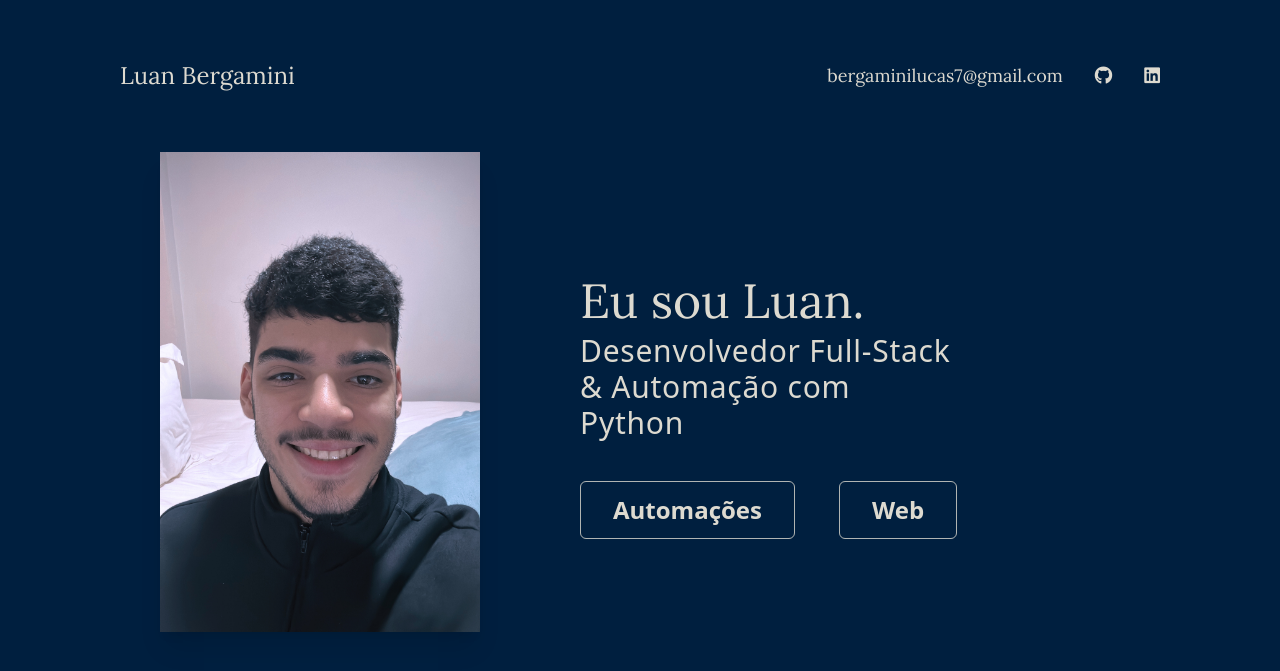
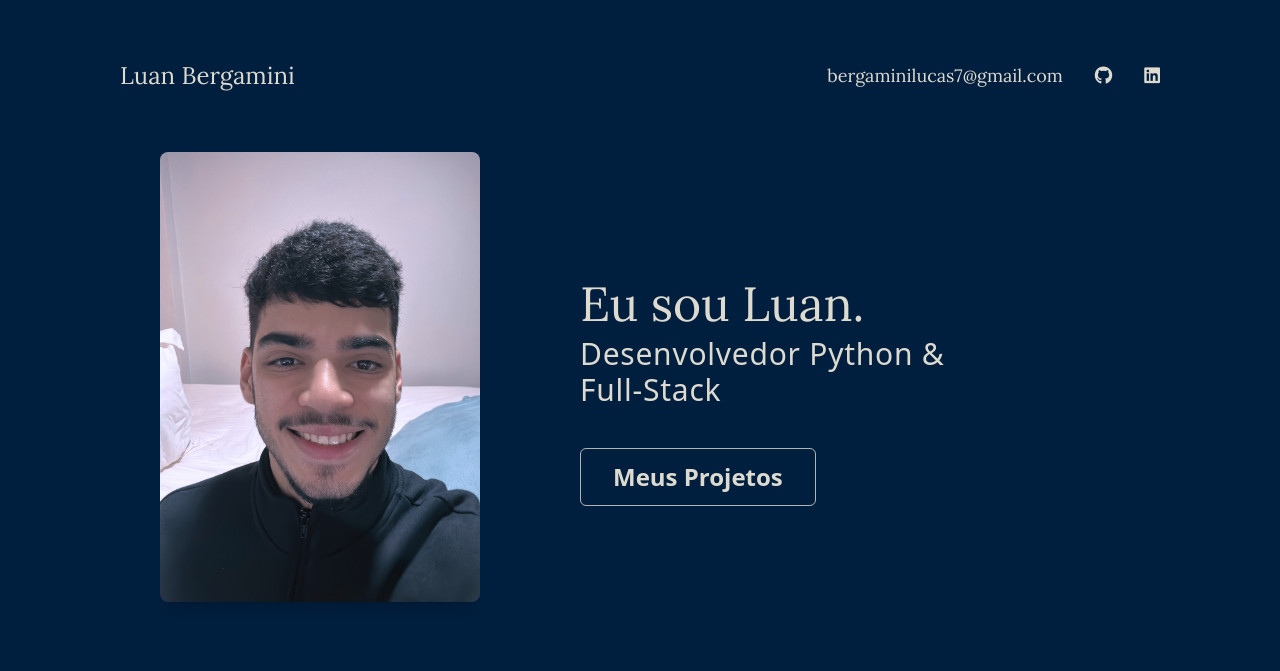
Before and after one commit to Luanzinhob5/100daysofcode-day83, a Flask app: page / in a window 1280 px wide. Shown: the top 671 px of the page. Run offline with Flask 3, Linux system fonts and the light colour scheme.

Commit message:
08/06/25

```diff
--- a/main.py
+++ b/main.py
@@ -1,19 +1,38 @@
 from flask import Flask, render_template
+from flask_sqlalchemy import SQLAlchemy
+from sqlalchemy.orm import DeclarativeBase, Mapped, mapped_column
+from sqlalchemy import Integer, String, Float
 
 app = Flask(__name__)
+
+app.config['SQLALCHEMY_DATABASE_URI'] = 'sqlite:///projetos.db'
+db = SQLAlchemy(app)
+
+#Modelo da tabela
+class Projeto(db.Model):
+    id: Mapped[int] = mapped_column(Integer, primary_key=True)
+    titulo: Mapped[str] = mapped_column(String(30), nullable=False)
+    descricao: Mapped[str] = mapped_column(String(100), nullable=False)
+    imagem: Mapped[str] = mapped_column(String, nullable=False)
+    link_github: Mapped[str] = mapped_column(String, nullable=False)
+    conteudo: Mapped[str] = mapped_column(String(1000), nullable=False)
+
+    def __repr__(self):
+        return f'<Projeto {self.titulo}>'
 
 
 @app.route("/")
 def home():
     return render_template("home.html")
 
-@app.route("/contato")
-def web():
-    return render_template("web.html")
+@app.route("/sobre")
+def sobre():
+    return render_template("sobre.html")
 
-@app.route("/sobre")
+@app.route("/automacoes")
 def automacoes():
-    return render_template("automacoes.html")
+    projetos_automacao = db.session.execute(db.select(Projeto).order_by(Projeto.titulo)).scalars().all()
+    return render_template("projetos.html", projetos=projetos_automacao)
 
 if __name__ == "__main__":
     app.run(debug=True)
--- a/static/css/output.css
+++ b/static/css/output.css
@@ -5,14 +5,13 @@
   :root, :host {
     --font-sans: ui-sans-serif, system-ui, sans-serif, "Apple Color Emoji",
       "Segoe UI Emoji", "Segoe UI Symbol", "Noto Color Emoji";
+    --font-serif: ui-serif, Georgia, Cambria, "Times New Roman", Times, serif;
     --font-mono: ui-monospace, SFMono-Regular, Menlo, Monaco, Consolas, "Liberation Mono",
       "Courier New", monospace;
-    --color-red-100: oklch(93.6% 0.032 17.717);
-    --color-gray-600: oklch(44.6% 0.03 256.802);
     --color-gray-800: oklch(27.8% 0.033 256.848);
-    --color-black: #000;
     --color-white: #fff;
     --spacing: 0.25rem;
+    --container-4xl: 56rem;
     --text-lg: 1.125rem;
     --text-lg--line-height: calc(1.75 / 1.125);
     --text-xl: 1.25rem;
@@ -25,11 +24,14 @@
     --text-4xl--line-height: calc(2.5 / 2.25);
     --text-5xl: 3rem;
     --text-5xl--line-height: 1;
+    --text-6xl: 3.75rem;
+    --text-6xl--line-height: 1;
     --font-weight-semibold: 600;
     --font-weight-bold: 700;
     --tracking-wide: 0.025em;
-    --tracking-wider: 0.05em;
+    --leading-relaxed: 1.625;
     --radius-md: 0.375rem;
+    --radius-lg: 0.5rem;
     --default-transition-duration: 150ms;
     --default-transition-timing-function: cubic-bezier(0.4, 0, 0.2, 1);
     --default-font-family: var(--font-sans);
@@ -182,8 +184,17 @@
   }
 }
 @layer utilities {
+  .absolute {
+    position: absolute;
+  }
+  .relative {
+    position: relative;
+  }
   .static {
     position: static;
+  }
+  .inset-0 {
+    inset: calc(var(--spacing) * 0);
   }
   .container {
     width: 100%;
@@ -203,20 +214,20 @@
       max-width: 96rem;
     }
   }
-  .m-20 {
-    margin: calc(var(--spacing) * 20);
-  }
   .mx-20 {
     margin-inline: calc(var(--spacing) * 20);
   }
   .mx-auto {
     margin-inline: auto;
   }
-  .mt-1 {
-    margin-top: calc(var(--spacing) * 1);
-  }
   .mt-2 {
     margin-top: calc(var(--spacing) * 2);
+  }
+  .mt-4 {
+    margin-top: calc(var(--spacing) * 4);
+  }
+  .mt-6 {
+    margin-top: calc(var(--spacing) * 6);
   }
   .mt-8 {
     margin-top: calc(var(--spacing) * 8);
@@ -224,92 +235,80 @@
   .mt-10 {
     margin-top: calc(var(--spacing) * 10);
   }
+  .mt-20 {
+    margin-top: calc(var(--spacing) * 20);
+  }
+  .mb-2 {
+    margin-bottom: calc(var(--spacing) * 2);
+  }
+  .mb-4 {
+    margin-bottom: calc(var(--spacing) * 4);
+  }
+  .mb-6 {
+    margin-bottom: calc(var(--spacing) * 6);
+  }
+  .mb-16 {
+    margin-bottom: calc(var(--spacing) * 16);
+  }
   .flex {
     display: flex;
+  }
+  .grid {
+    display: grid;
   }
   .hidden {
     display: none;
   }
-  .table {
-    display: table;
+  .h-16 {
+    height: calc(var(--spacing) * 16);
   }
-  .h-6 {
-    height: calc(var(--spacing) * 6);
+  .h-56 {
+    height: calc(var(--spacing) * 56);
   }
-  .h-10 {
-    height: calc(var(--spacing) * 10);
-  }
-  .h-15 {
-    height: calc(var(--spacing) * 15);
-  }
-  .h-18 {
-    height: calc(var(--spacing) * 18);
-  }
-  .h-48 {
-    height: calc(var(--spacing) * 48);
-  }
-  .h-50 {
-    height: calc(var(--spacing) * 50);
-  }
-  .h-80 {
-    height: calc(var(--spacing) * 80);
-  }
-  .h-100 {
-    height: calc(var(--spacing) * 100);
+  .h-\[450px\] {
+    height: 450px;
   }
   .h-full {
     height: 100%;
   }
-  .min-h-screen {
-    min-height: 100vh;
-  }
-  .w-10 {
-    width: calc(var(--spacing) * 10);
-  }
-  .w-20 {
-    width: calc(var(--spacing) * 20);
-  }
-  .w-48 {
-    width: calc(var(--spacing) * 48);
-  }
-  .w-50 {
-    width: calc(var(--spacing) * 50);
-  }
-  .w-60 {
-    width: calc(var(--spacing) * 60);
-  }
-  .w-70 {
-    width: calc(var(--spacing) * 70);
+  .w-16 {
+    width: calc(var(--spacing) * 16);
   }
   .w-80 {
     width: calc(var(--spacing) * 80);
   }
-  .w-90 {
-    width: calc(var(--spacing) * 90);
-  }
   .w-95 {
     width: calc(var(--spacing) * 95);
-  }
-  .w-100 {
-    width: calc(var(--spacing) * 100);
   }
   .w-full {
     width: 100%;
   }
-  .border-collapse {
-    border-collapse: collapse;
+  .max-w-4xl {
+    max-width: var(--container-4xl);
   }
-  .resize {
-    resize: both;
+  .\[transform\:rotateY\(180deg\)\] {
+    transform: rotateY(180deg);
+  }
+  .transform {
+    transform: var(--tw-rotate-x,) var(--tw-rotate-y,) var(--tw-rotate-z,) var(--tw-skew-x,) var(--tw-skew-y,);
+  }
+  .list-inside {
+    list-style-position: inside;
+  }
+  .list-disc {
+    list-style-type: disc;
+  }
+  .grid-cols-1 {
+    grid-template-columns: repeat(1, minmax(0, 1fr));
+  }
+  .grid-cols-2 {
+    grid-template-columns: repeat(2, minmax(0, 1fr));
   }
   .flex-col {
     flex-direction: column;
   }
   .flex-row {
     flex-direction: row;
-  }
-  .flex-row-reverse {
-    flex-direction: row-reverse;
   }
   .items-center {
     align-items: center;
@@ -360,8 +354,8 @@
   .overflow-hidden {
     overflow: hidden;
   }
-  .rounded-full {
-    border-radius: calc(infinity * 1px);
+  .rounded-lg {
+    border-radius: var(--radius-lg);
   }
   .rounded-md {
     border-radius: var(--radius-md);
@@ -370,50 +364,23 @@
     border-style: var(--tw-border-style);
     border-width: 1px;
   }
-  .border-\[\#DDDAD0\] {
-    border-color: #DDDAD0;
-  }
   .border-\[\#DDDAD0\]\/80 {
     border-color: color-mix(in oklab, #DDDAD0 80%, transparent);
+  }
+  .border-white\/80 {
+    border-color: color-mix(in srgb, #fff 80%, transparent);
+    @supports (color: color-mix(in lab, red, red)) {
+      border-color: color-mix(in oklab, var(--color-white) 80%, transparent);
+    }
   }
   .bg-\[\#001F3F\] {
     background-color: #001F3F;
   }
-  .bg-\[\#7A7A73\] {
-    background-color: #7A7A73;
+  .bg-\[\#2a2a2a\] {
+    background-color: #2a2a2a;
   }
-  .bg-\[\#280A3E\] {
-    background-color: #280A3E;
-  }
-  .bg-\[\#333\] {
-    background-color: #333;
-  }
-  .bg-\[\#689B8A\] {
-    background-color: #689B8A;
-  }
-  .bg-\[\#57564F\] {
-    background-color: #57564F;
-  }
-  .bg-\[\#DDDAD0\] {
-    background-color: #DDDAD0;
-  }
-  .bg-\[\#F2EDD1\] {
-    background-color: #F2EDD1;
-  }
-  .bg-\[\#F9CB99\] {
-    background-color: #F9CB99;
-  }
-  .bg-\[280A3E\] {
-    background-color: 280A3E;
-  }
-  .bg-black {
-    background-color: var(--color-black);
-  }
-  .bg-red-100 {
-    background-color: var(--color-red-100);
-  }
-  .bg-white {
-    background-color: var(--color-white);
+  .bg-\[\#2a2a2a\]\/50 {
+    background-color: color-mix(in oklab, #2a2a2a 50%, transparent);
   }
   .object-cover {
     object-fit: cover;
@@ -451,29 +397,20 @@
   .px-8 {
     padding-inline: calc(var(--spacing) * 8);
   }
-  .px-10 {
-    padding-inline: calc(var(--spacing) * 10);
-  }
   .px-20 {
     padding-inline: calc(var(--spacing) * 20);
   }
   .px-30 {
     padding-inline: calc(var(--spacing) * 30);
   }
+  .py-2 {
+    padding-block: calc(var(--spacing) * 2);
+  }
   .py-3 {
     padding-block: calc(var(--spacing) * 3);
   }
-  .py-6 {
-    padding-block: calc(var(--spacing) * 6);
-  }
-  .py-8 {
-    padding-block: calc(var(--spacing) * 8);
-  }
   .py-15 {
     padding-block: calc(var(--spacing) * 15);
-  }
-  .py-16 {
-    padding-block: calc(var(--spacing) * 16);
   }
   .py-20 {
     padding-block: calc(var(--spacing) * 20);
@@ -484,8 +421,11 @@
   .font-\[Lora\] {
     font-family: Lora;
   }
-  .font-\[Roboto\] {
-    font-family: Roboto;
+  .font-sans {
+    font-family: var(--font-sans);
+  }
+  .font-serif {
+    font-family: var(--font-serif);
   }
   .text-2xl {
     font-size: var(--text-2xl);
@@ -523,47 +467,46 @@
     --tw-tracking: var(--tracking-wide);
     letter-spacing: var(--tracking-wide);
   }
-  .tracking-wider {
-    --tw-tracking: var(--tracking-wider);
-    letter-spacing: var(--tracking-wider);
-  }
-  .text-\[\#7A7A73\] {
-    color: #7A7A73;
-  }
-  .text-\[\#280A3E\] {
-    color: #280A3E;
-  }
-  .text-\[\#689B8A\] {
-    color: #689B8A;
-  }
   .text-\[\#DDDAD0\] {
     color: #DDDAD0;
+  }
+  .text-\[\#DDDAD0\]\/60 {
+    color: color-mix(in oklab, #DDDAD0 60%, transparent);
+  }
+  .text-\[\#DDDAD0\]\/70 {
+    color: color-mix(in oklab, #DDDAD0 70%, transparent);
   }
   .text-\[\#DDDAD0\]\/80 {
     color: color-mix(in oklab, #DDDAD0 80%, transparent);
   }
-  .text-\[\#EAD8B1\] {
-    color: #EAD8B1;
-  }
-  .text-gray-600 {
-    color: var(--color-gray-600);
-  }
   .text-white {
     color: var(--color-white);
   }
-  .underline {
-    text-decoration-line: underline;
+  .text-white\/80 {
+    color: color-mix(in srgb, #fff 80%, transparent);
+    @supports (color: color-mix(in lab, red, red)) {
+      color: color-mix(in oklab, var(--color-white) 80%, transparent);
+    }
+  }
+  .italic {
+    font-style: italic;
   }
   .shadow-xl {
     --tw-shadow: 0 20px 25px -5px var(--tw-shadow-color, rgb(0 0 0 / 0.1)), 0 8px 10px -6px var(--tw-shadow-color, rgb(0 0 0 / 0.1));
     box-shadow: var(--tw-inset-shadow), var(--tw-inset-ring-shadow), var(--tw-ring-offset-shadow), var(--tw-ring-shadow), var(--tw-shadow);
   }
-  .outline {
-    outline-style: var(--tw-outline-style);
-    outline-width: 1px;
-  }
   .transition-all {
     transition-property: all;
+    transition-timing-function: var(--tw-ease, var(--default-transition-timing-function));
+    transition-duration: var(--tw-duration, var(--default-transition-duration));
+  }
+  .transition-colors {
+    transition-property: color, background-color, border-color, outline-color, text-decoration-color, fill, stroke, --tw-gradient-from, --tw-gradient-via, --tw-gradient-to;
+    transition-timing-function: var(--tw-ease, var(--default-transition-timing-function));
+    transition-duration: var(--tw-duration, var(--default-transition-duration));
+  }
+  .transition-transform {
+    transition-property: transform, translate, scale, rotate;
     transition-timing-function: var(--tw-ease, var(--default-transition-timing-function));
     transition-duration: var(--tw-duration, var(--default-transition-duration));
   }
@@ -571,10 +514,67 @@
     --tw-duration: 300ms;
     transition-duration: 300ms;
   }
+  .duration-500 {
+    --tw-duration: 500ms;
+    transition-duration: 500ms;
+  }
+  .duration-700 {
+    --tw-duration: 700ms;
+    transition-duration: 700ms;
+  }
+  .\[backface-visibility\:hidden\] {
+    backface-visibility: hidden;
+  }
+  .\[perspective\:1000px\] {
+    perspective: 1000px;
+  }
+  .\[transform-style\:preserve-3d\] {
+    transform-style: preserve-3d;
+  }
+  .group-hover\:scale-110 {
+    &:is(:where(.group):hover *) {
+      @media (hover: hover) {
+        --tw-scale-x: 110%;
+        --tw-scale-y: 110%;
+        --tw-scale-z: 110%;
+        scale: var(--tw-scale-x) var(--tw-scale-y);
+      }
+    }
+  }
+  .group-hover\:rotate-y-180 {
+    &:is(:where(.group):hover *) {
+      @media (hover: hover) {
+        --tw-rotate-y: rotateY(180deg);
+        transform: var(--tw-rotate-x,) var(--tw-rotate-y,) var(--tw-rotate-z,) var(--tw-skew-x,) var(--tw-skew-y,);
+      }
+    }
+  }
+  .hover\:-translate-y-2 {
+    &:hover {
+      @media (hover: hover) {
+        --tw-translate-y: calc(var(--spacing) * -2);
+        translate: var(--tw-translate-x) var(--tw-translate-y);
+      }
+    }
+  }
+  .hover\:bg-\[\#2a2a2a\] {
+    &:hover {
+      @media (hover: hover) {
+        background-color: #2a2a2a;
+      }
+    }
+  }
   .hover\:bg-\[\#DDDAD0\] {
     &:hover {
       @media (hover: hover) {
         background-color: #DDDAD0;
+      }
+    }
+  }
+  .hover\:bg-white {
+    &:hover {
+      @media (hover: hover) {
+        background-color: var(--color-white);
       }
     }
   }
@@ -603,57 +602,62 @@
       display: flex;
     }
   }
-  .md\:hidden {
+  .md\:grid-cols-2 {
     @media (width >= 48rem) {
-      display: none;
+      grid-template-columns: repeat(2, minmax(0, 1fr));
     }
   }
-  .md\:h-64 {
+  .md\:grid-cols-4 {
     @media (width >= 48rem) {
-      height: calc(var(--spacing) * 64);
+      grid-template-columns: repeat(4, minmax(0, 1fr));
     }
   }
-  .md\:h-80 {
-    @media (width >= 48rem) {
-      height: calc(var(--spacing) * 80);
+  .lg\:grid-cols-3 {
+    @media (width >= 64rem) {
+      grid-template-columns: repeat(3, minmax(0, 1fr));
     }
   }
-  .md\:h-90 {
-    @media (width >= 48rem) {
-      height: calc(var(--spacing) * 90);
+  .lg\:grid-cols-5 {
+    @media (width >= 64rem) {
+      grid-template-columns: repeat(5, minmax(0, 1fr));
     }
   }
-  .md\:h-100 {
-    @media (width >= 48rem) {
-      height: calc(var(--spacing) * 100);
+  .lg\:px-8 {
+    @media (width >= 64rem) {
+      padding-inline: calc(var(--spacing) * 8);
     }
   }
-  .md\:h-120 {
-    @media (width >= 48rem) {
-      height: calc(var(--spacing) * 120);
+  .lg\:text-6xl {
+    @media (width >= 64rem) {
+      font-size: var(--text-6xl);
+      line-height: var(--tw-leading, var(--text-6xl--line-height));
     }
   }
-  .md\:h-150 {
-    @media (width >= 48rem) {
-      height: calc(var(--spacing) * 150);
 }
+@property --tw-rotate-x {
+  syntax: "*";
+  inherits: false;
 }
-  .md\:w-64 {
-    @media (width >= 48rem) {
-      width: calc(var(--spacing) * 64);
+@property --tw-rotate-y {
+  syntax: "*";
+  inherits: false;
 }
+@property --tw-rotate-z {
+  syntax: "*";
+  inherits: false;
 }
-  .md\:w-80 {
-    @media (width >= 48rem) {
-      width: calc(var(--spacing) * 80);
+@property --tw-skew-x {
+  syntax: "*";
+  inherits: false;
 }
+@property --tw-skew-y {
+  syntax: "*";
+  inherits: false;
 }
-  .md\:text-lg {
-    @media (width >= 48rem) {
-      font-size: var(--text-lg);
-      line-height: var(--tw-leading, var(--text-lg--line-height));
-    }
-  }
+@property --tw-space-y-reverse {
+  syntax: "*";
+  inherits: false;
+  initial-value: 0;
 }
 @property --tw-space-x-reverse {
   syntax: "*";
@@ -664,6 +668,10 @@
   syntax: "*";
   inherits: false;
   initial-value: solid;
+}
+@property --tw-leading {
+  syntax: "*";
+  inherits: false;
 }
 @property --tw-font-weight {
   syntax: "*";
@@ -738,20 +746,52 @@
   inherits: false;
   initial-value: 0 0 #0000;
 }
-@property --tw-outline-style {
-  syntax: "*";
-  inherits: false;
-  initial-value: solid;
-}
 @property --tw-duration {
   syntax: "*";
   inherits: false;
 }
+@property --tw-scale-x {
+  syntax: "*";
+  inherits: false;
+  initial-value: 1;
+}
+@property --tw-scale-y {
+  syntax: "*";
+  inherits: false;
+  initial-value: 1;
+}
+@property --tw-scale-z {
+  syntax: "*";
+  inherits: false;
+  initial-value: 1;
+}
+@property --tw-translate-x {
+  syntax: "*";
+  inherits: false;
+  initial-value: 0;
+}
+@property --tw-translate-y {
+  syntax: "*";
+  inherits: false;
+  initial-value: 0;
+}
+@property --tw-translate-z {
+  syntax: "*";
+  inherits: false;
+  initial-value: 0;
+}
 @layer properties {
   @supports ((-webkit-hyphens: none) and (not (margin-trim: inline))) or ((-moz-orient: inline) and (not (color:rgb(from red r g b)))) {
     *, ::before, ::after, ::backdrop {
+      --tw-rotate-x: initial;
+      --tw-rotate-y: initial;
+      --tw-rotate-z: initial;
+      --tw-skew-x: initial;
+      --tw-skew-y: initial;
+      --tw-space-y-reverse: 0;
       --tw-space-x-reverse: 0;
       --tw-border-style: solid;
+      --tw-leading: initial;
       --tw-font-weight: initial;
       --tw-tracking: initial;
       --tw-shadow: 0 0 #0000;
@@ -768,8 +808,13 @@
       --tw-ring-offset-width: 0px;
       --tw-ring-offset-color: #fff;
       --tw-ring-offset-shadow: 0 0 #0000;
-      --tw-outline-style: solid;
       --tw-duration: initial;
+      --tw-scale-x: 1;
+      --tw-scale-y: 1;
+      --tw-scale-z: 1;
+      --tw-translate-x: 0;
+      --tw-translate-y: 0;
+      --tw-translate-z: 0;
     }
   }
 }
--- a/static/src/style.css
+++ /dev/null
@@ -1 +0,0 @@
-@import "tailwindcss";
--- a/templates/automacoes.html
+++ /dev/null
@@ -1,5 +0,0 @@
-{% include "header.html" %}
-
-
-</body>
-</html>
--- a/templates/home.html
+++ b/templates/home.html
@@ -1,25 +1,42 @@
 {% include "header.html" %}
-    <section class="flex flex-row gap-25 items-center px-20 mx-20">
-        <div class="overflow-hidden shadow-xl md:w-80 md:h-120">
-            <img src="{{ url_for('static', filename='img/foto-luan-portfolio.jpg') }}" alt="Foto de Luan" class="object-cover w-full h-full">
+    <main class="flex flex-row gap-25 items-center px-20 mx-20">
+        <div class="group w-80 h-[450px] [perspective:1000px]">
+            <div class="relative w-full h-full rounded-lg shadow-xl transition-all duration-700 [transform-style:preserve-3d] group-hover:rotate-y-180">
+
+                <div class="absolute inset-0 [backface-visibility:hidden]">
+                <img src="{{ url_for('static', filename='img/foto-luan-portfolio.jpg') }}" alt="Foto de Luan Bergamini" class="w-full h-full object-cover rounded-lg">
+                </div>
+
+                <div class="absolute inset-0 rounded-lg bg-[#2a2a2a] p-6 [transform:rotateY(180deg)] [backface-visibility:hidden]">
+                    <div class="flex flex-col items-center justify-center h-full text-center text-[#DDDAD0]">
+
+                        <h3 class="font-serif text-3xl font-bold">Sobre Mim</h3>
+                        <p class="mt-4 text-lg text-white/80">
+                        Minha jornada, minhas habilidades e as tecnologias que utilizo no dia a dia.
+                        </p>
+
+                        <a href="{{ url_for('sobre') }}" class="mt-8 border border-white/80 text-white/80 px-6 py-2 rounded-md hover:bg-white hover:text-gray-800 font-semibold transition-all duration-300">
+                        Clique!
+                        </a>
+
+                    </div>
+                </div>
+            </div>
         </div>
+
         <section class="flex flex-col">
             <div class="mt-8 text-[#DDDAD0]">
                 <h1 class="font-[Lora] text-5xl text-brand-text">Eu sou Luan.</h1>
-                <p class="mt-2 text-3xl w-95 tracking-wide">Desenvolvedor Full-Stack & Automação com Python</p>
+                <p class="mt-2 text-3xl w-95 tracking-wide">Desenvolvedor Python & Full-Stack</p>
             </div>
-            <div class="mt-10 flex items-center gap-x-11 text-[#DDDAD0] text-2xl">
+            <div class="mt-10 flex items-center text-[#DDDAD0] text-2xl">
                 <a href="{{ url_for('automacoes') }}"
                     class="border border-[#DDDAD0]/80 px-8 py-3 rounded-md font-semibold hover:bg-[#DDDAD0] hover:text-gray-800 transition-all duration-300"
-                >Automações
-                </a>
-
-                <a href="{{ url_for('web') }}"
-                    class="border border-[#DDDAD0]/80 px-8 py-3 rounded-md font-semibold hover:bg-[#DDDAD0] hover:text-gray-800 transition-all duration-300"
-                >Web
+                >Meus Projetos
                 </a>
             </div>
         </section>
-    </section>
-    </body>
+
+    </main>
+</body>
 </html>
--- a/templates/web.html
+++ /dev/null
@@ -1,6 +0,0 @@
-{% include "header.html" %}
-
-
-
-</body>
-</html>
```
Also changed, not shown: other parts of static/css/output.css (+16 -39 lines), create_db.py (added, +34 -0 lines), static/src/input.css (+24 -0 lines), templates/projetos.html (added, +31 -0 lines), templates/sobre.html (added, +73 -0 lines), instance/projetos.db (added). Lines whose indentation alone changed are shown as unchanged.
